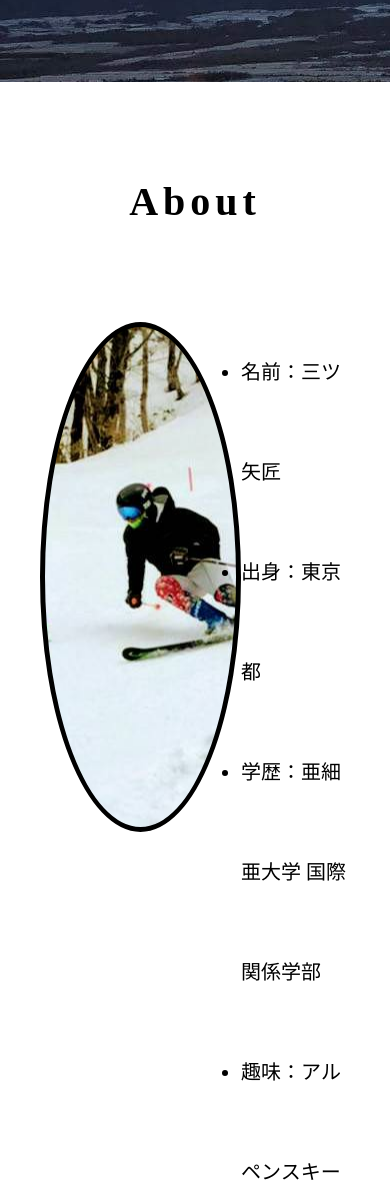
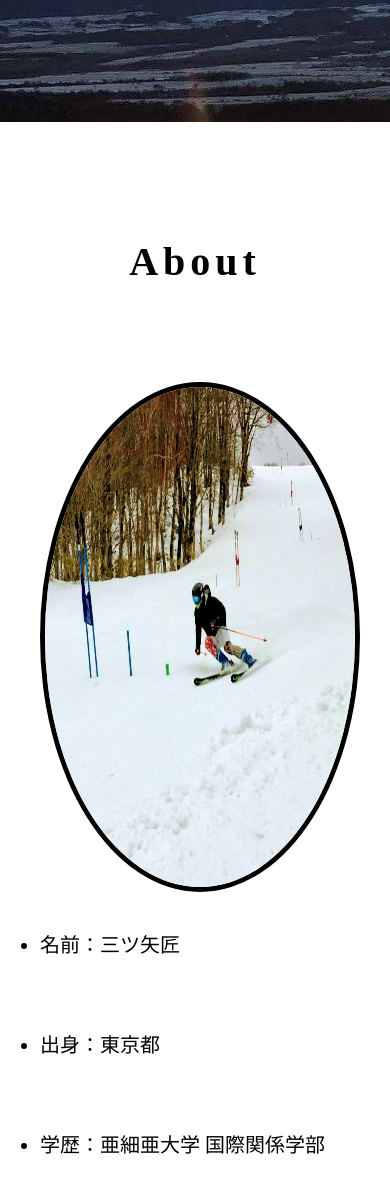
Before and after one commit to shark101023/portfolio, a plain HTML site: page myportfolio/index.html in a window 390 px wide. Shown: the part 818-2000 px from the top of the page. Drawn offline with nearby package versions, Linux system fonts and the light colour scheme.

Commit message:
レスポンシブ

```diff
--- a/myportfolio/css/main.css
+++ b/myportfolio/css/main.css
@@ -28,7 +28,7 @@ section {
 }
 
 .inner {
-  padding: 0 4rem;
+  padding: 2rem 4rem;
 }
 
 /* ヘッダー */
@@ -83,6 +83,11 @@ section {
   font-size: 8rem;
   text-align: center;
 }
+@media screen and (max-width: 480px) {
+  .name {
+    font-size: 5rem;
+  }
+}
 
 /* ityped */
 .sub-title {
@@ -124,14 +129,25 @@ section {
   justify-content: space-around;
 }
 
+@media screen and (max-width: 480px) {
+  .introduction-contents {
+    display: block;
+  }
+}
+
 .introduction-img {
-  background-image: url("../img/自己紹介スキー.jpg");
   width: 50rem;
   height: 50rem;
   border-radius: 50%;
   background-position: center center;
   display: inline-block;
   border: solid 5px black;
+}
+
+@media screen and (max-width: 480px) {
+  .introduction-img {
+    width: 100%;
+  }
 }
 
 .intro-list {
@@ -146,9 +162,9 @@ section {
   margin-bottom: 0px;
 }
 
-.works-title {
+/* .works-title {
   padding-top: 5rem;
-}
+} */
 
 .works-list {
   display: flex;
--- a/myportfolio/index.html
+++ b/myportfolio/index.html
@@ -28,7 +28,7 @@
     <!-- メイン -->
     <main>
       <article id="page-mainvisual">
-        <section id="main-title">
+        <section id="main-title" class="inner">
           <div class="title-content">
             <h1 class="name">TAKUMI MITSUYA</h1>
             <div class="sub-title">
@@ -38,11 +38,16 @@
         </section>
       </article>
       <article id="main-container">
-        <section id="introduction">
-          <div class="inner">
+        <section id="introduction" class="inner">
           <h1 class="introduction-title title">About</h1>
           <div class="introduction-contents contents">
-              <p class="introduction-img"></p>
+            <p>
+              <img
+                src="img/自己紹介スキー.jpg"
+                alt="自己紹介用の写真"
+                class="introduction-img"
+              />
+            </p>
             <ul class="intro-list">
               <li class="intro-item">名前：三ツ矢匠</li>
               <li class="intro-item">出身：東京都</li>
@@ -50,10 +55,8 @@
               <li class="intro-item">趣味：アルペンスキー</li>
             </ul>
           </div>
-          </div>
         </section>
-        <section id="works">
-          <div class="inner">
+        <section id="works" class="inner">
           <h1 class="works-title title">Works</h1>
           <div class="works-list">
             <figure class="works-item">
@@ -80,7 +83,6 @@
                 ><img src="" alt="" class="works-img"
               /></a>
             </figure>
-            </div>
           </div>
         </section>
       </article>
```
Also changed, not shown: myportfolio/portfolio.サムネイル.jpg (renamed from myportfolio/portfolio.サムネイル.png), 1 other file. Lines whose indentation alone changed are shown as unchanged.
